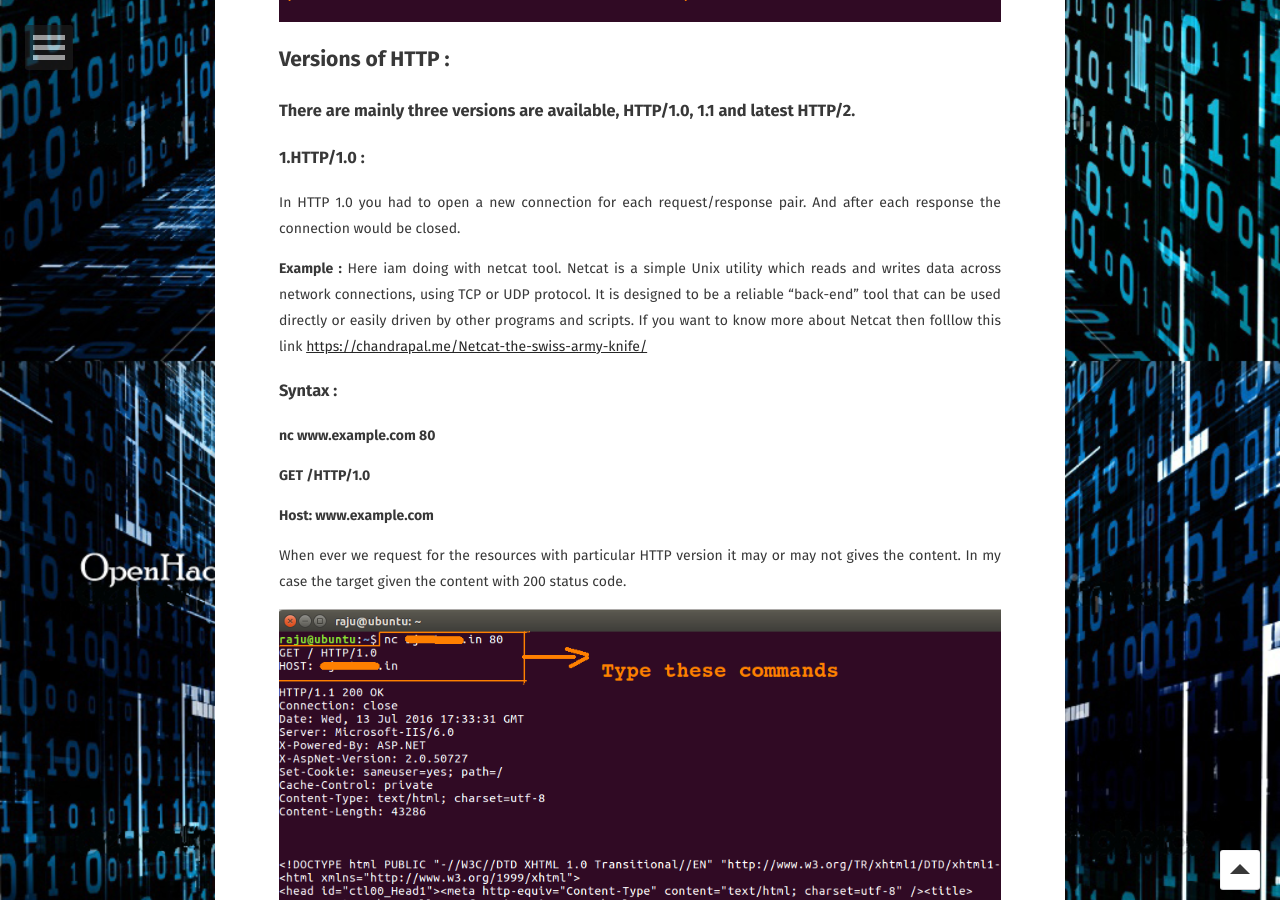
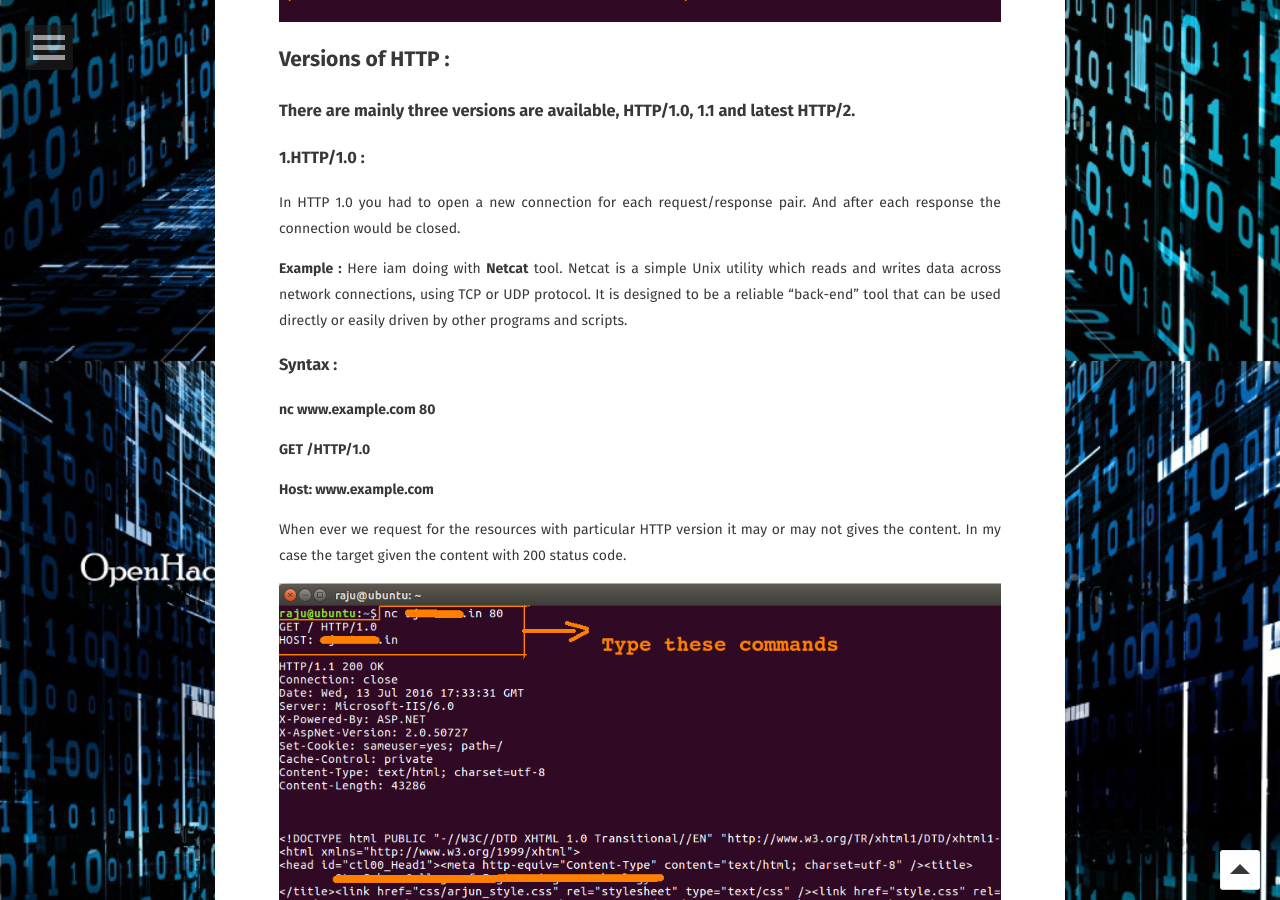
Before and after one commit to raju0x/raju0x.github.io, a Jekyll site: the page built from _posts/2016-07-06-http-basics-part1.md, in a window 1280 px wide and 900 px high, scrolled down 5399 px. Built offline with Jekyll 4.4.1, drawn with Linux system fonts in a browser that asks for light colours; some web fonts are replaced; comment, search, counter and statistics services are not loaded.

Commit message:
Update 2016-07-06-http-basics-part1.md

```diff
--- a/_posts/2016-07-06-http-basics-part1.md
+++ b/_posts/2016-07-06-http-basics-part1.md
@@ -135,8 +135,7 @@
 In HTTP 1.0 you had to open a new connection for each request/response pair. And after each response the connection would be closed.
 
 **Example :**
-Here iam doing with netcat tool. Netcat is a simple Unix utility which reads and writes data across network connections, using TCP or UDP protocol. It is designed to be a reliable "back-end" tool that can be used directly or easily driven by other programs and scripts. If you want to know more about Netcat then folllow this link [https://chandrapal.me/Netcat-the-swiss-army-knife/](https://chandrapal.me/Netcat-the-swiss-army-knife/)
-
+Here iam doing with **Netcat** tool. Netcat is a simple Unix utility which reads and writes data across network connections, using TCP or UDP protocol. It is designed to be a reliable "back-end" tool that can be used directly or easily driven by other programs and scripts.
 ### Syntax :
 
 **nc www.example.com 80**
```
